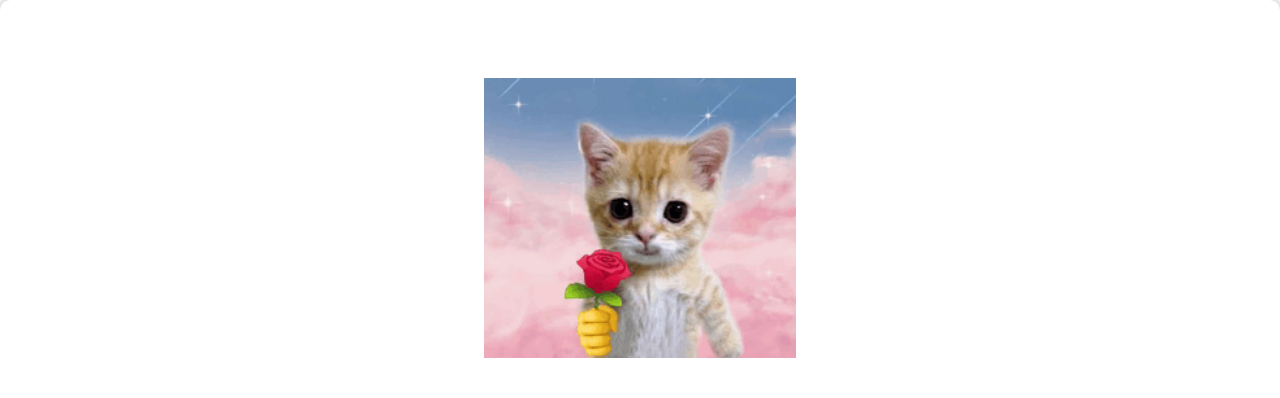
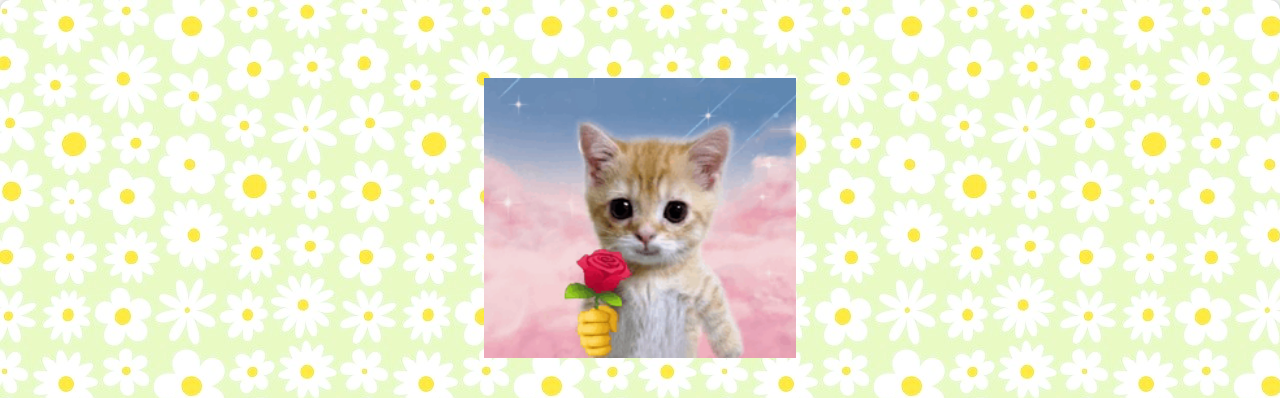
Before and after one commit to elliot-9712/valentine, a plain HTML site: page index.html in a window 1280 px wide. Shown: the top 398 px of the page. Drawn offline with Linux system fonts and the light colour scheme.

Commit message:
Update styles.css

```diff
--- a/styles.css
+++ b/styles.css
@@ -6,7 +6,7 @@ body {
     justify-content: space-evenly;
     height: 100vh;
     margin: 0;
-    background: url('images/image.jpg') repeat;
+    background: url('image.jpg') repeat;
     font-size: 35px;
     color: rgb(255, 0, 174);
 }
```
